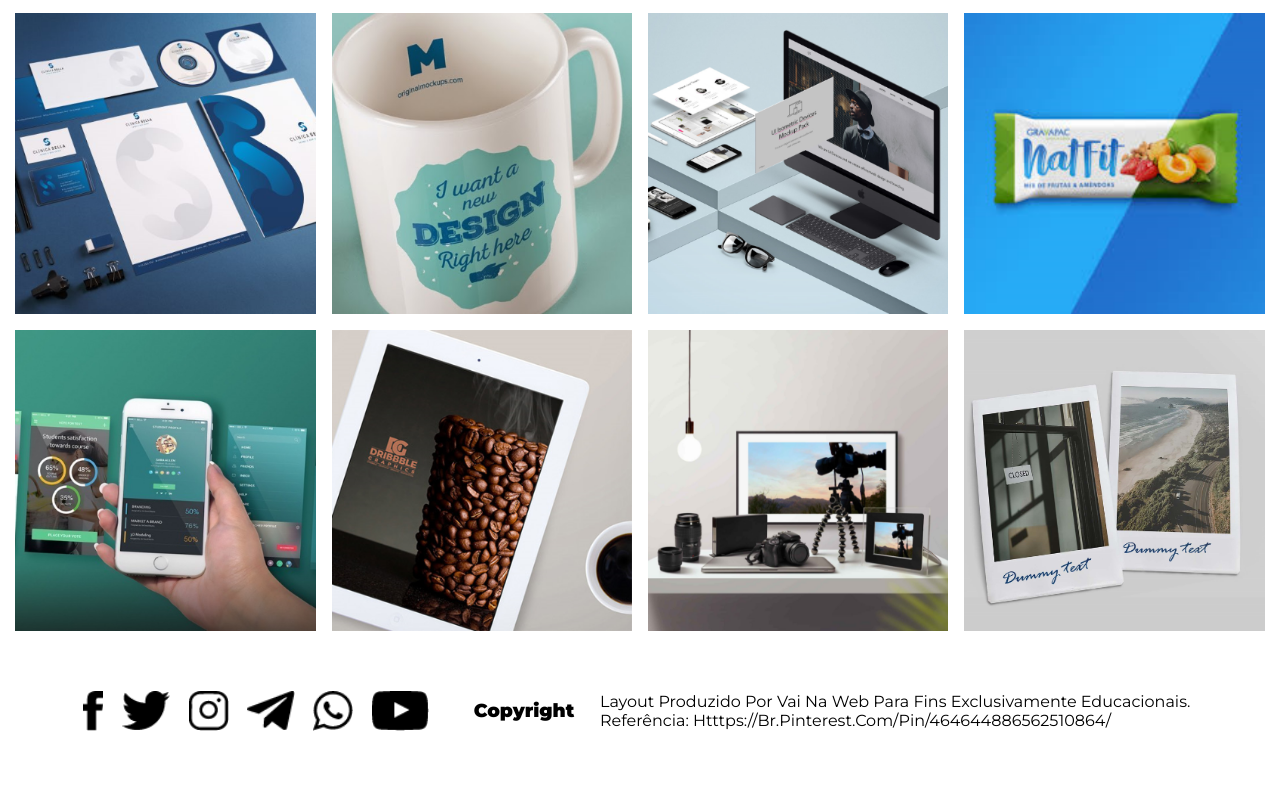
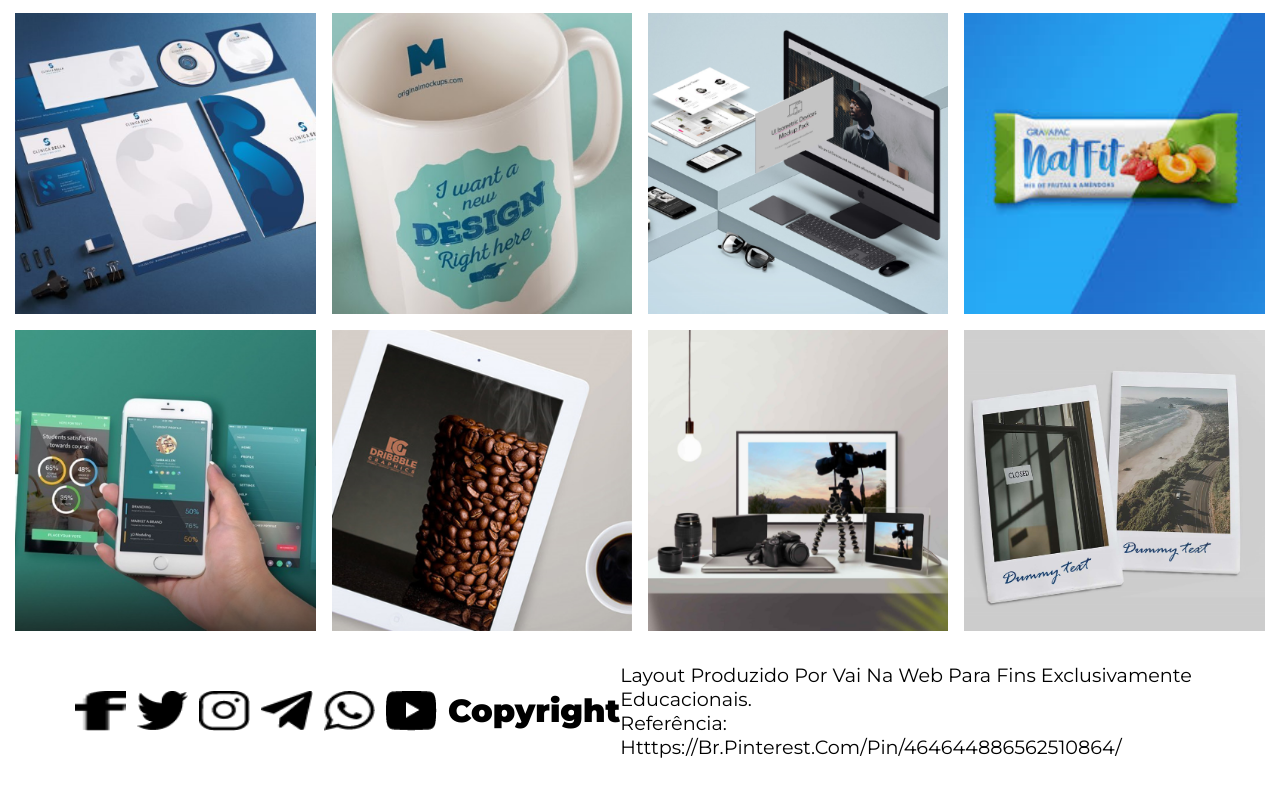
Before and after one commit to samiraf08/Portflow, a plain HTML site: page index.html in a window 1280 px wide. Shown: the part 974-1765 px from the top of the page. Drawn offline with Linux system fonts and the light colour scheme.

Commit message:
atualização 1

```diff
--- a/style.css
+++ b/style.css
@@ -79,6 +79,7 @@
   }
   .apps img{
     height:5vh;
+    width: 4vw;
   }
 .copy{
   width:60vw;
@@ -88,8 +89,10 @@
   align-items:center;
 }
 .copy div{
-  height:1,4vw;
+  font-size:1.5vw;
+}
+.copy h3{
+  font-size:2.5vw;
 }
 @media (max-width:425px) {
-
 }
```
